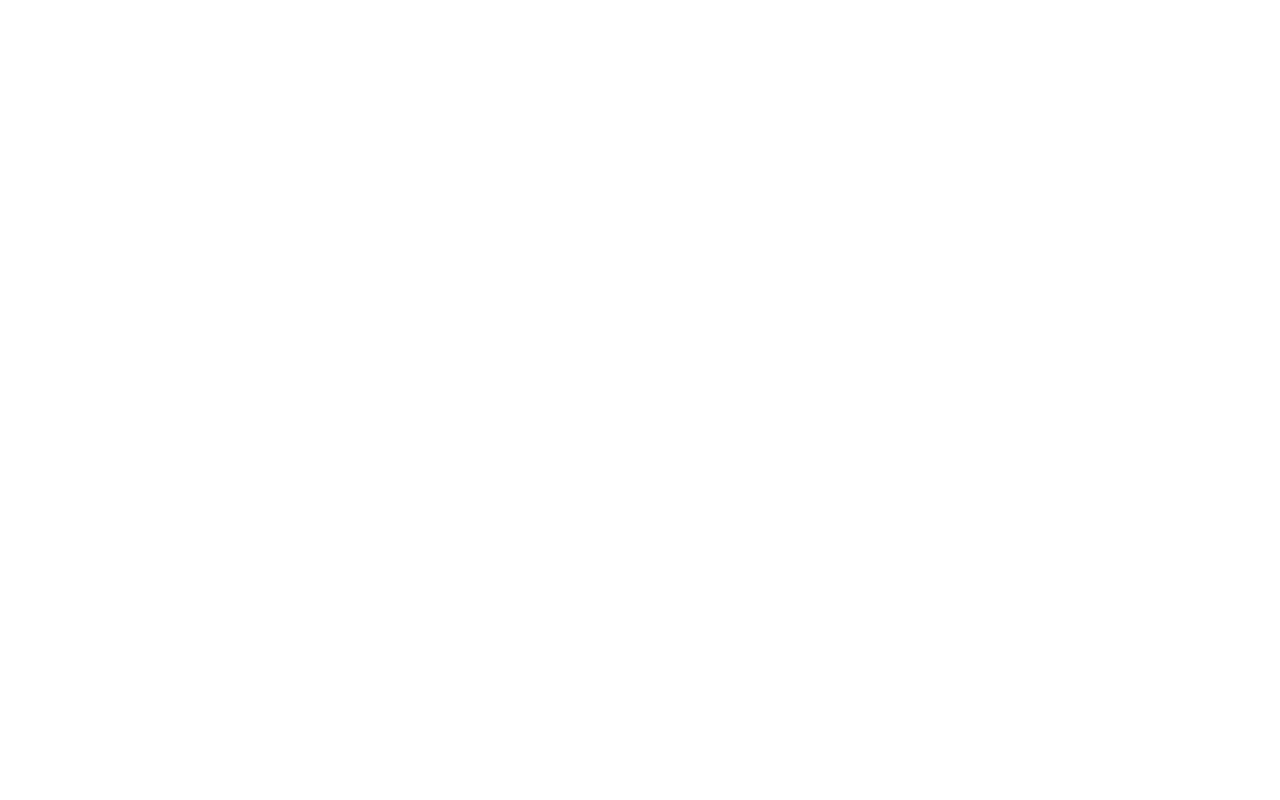
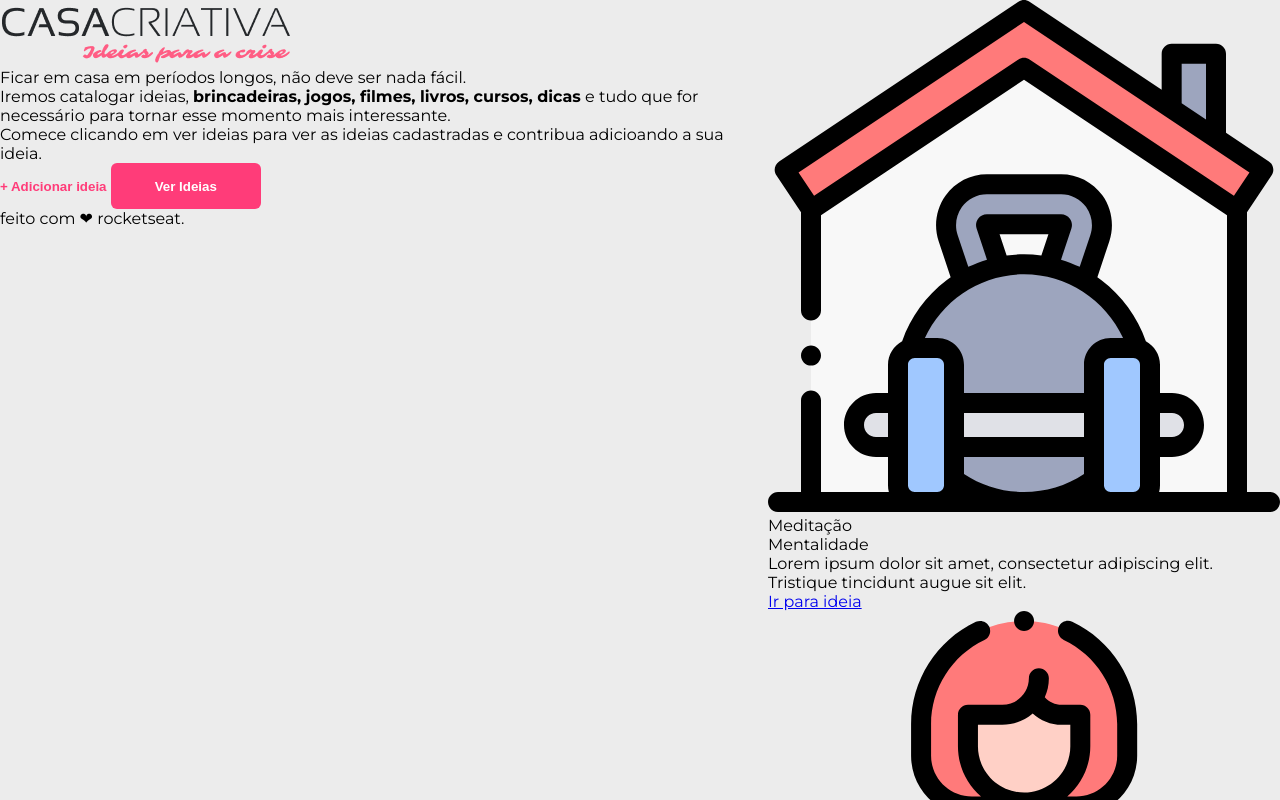
Before and after one commit to Izacsilva/Casa-criativa-original, a plain HTML site: page index.html in a window 1280 px wide. Shown: the top 800 px of the page. Drawn offline with Linux system fonts and the light colour scheme.

Commit message:
criado estrutura html e primeiro estilos

```diff
--- a/index.html
+++ b/index.html
@@ -6,10 +6,46 @@
     <link rel="stylesheet" href="style/resert-root-style.css">
 
     <meta name="viewport" content="width=device-width, initial-scale=1.0">
-
+    <link href="https://fonts.googleapis.com/css2?family=Montserrat:wght@300;400;500;600;700&display=swap" rel="stylesheet">
     <title>Casa Criativa</title>
 </head>
 <body>
+   <div id="container">
+        <div class="content">
+            <header>
+                <img src="imagens/logo.png" alt="Logotipo Casa Criativa" class="logo-header">
+            </header>
+
+            <section class="text-main">
+                <p>Ficar em casa em períodos longos, não deve ser nada fácil.</p>
+                <p>Iremos catalogar ideias, <strong>brincadeiras, jogos, filmes, livros, cursos, dicas</strong> e tudo que for necessário para tornar esse momento mais interessante.</p>
+                <p>Comece clicando em ver ideias para ver as  ideias cadastradas e contribua adicioando a sua ideia.</p>
+                <button class="btn-link">+ Adicionar ideia</button>
+                <button class="btn-fisico">Ver Ideias</button>
+                 <p class="footer">feito com ❤ rocketseat.</p>
+
+            </section>
+        </div>
+
+    <section class="cards">
+        <div class="card-1">
+            <img src="imagens/sport.svg" alt="esporte">
+            <p>Meditação</p>
+            <p>Mentalidade</p>
+            <p>Lorem ipsum dolor sit amet, consectetur adipiscing elit. Tristique tincidunt augue sit elit. </p>
+            <a href="#">Ir para ideia</a>
+        </div>
+        <div class="card-2">
+         <img src="imagens/yoga-mat.svg" alt="esporte">
+         <p>Meditação</p>
+         <p>Mentalidade</p>
+         <p>Lorem ipsum dolor sit amet, consectetur adipiscing elit. Tristique tincidunt augue sit elit. </p>
+         <a href="#">Ir para ideia</a>
+        </div>
+    </section>
+   </div>
+
+
 
 </body>
 </html>
--- a/style/index-style.css
+++ b/style/index-style.css
@@ -0,0 +1,25 @@
+#container {
+    background: var(--cor-Fundo);
+
+    display: flex;
+    font-size: 1rem;
+    font-family: 'Montserrat', sans-serif;
+
+}
+
+.content .text-main .btn-link {
+    border: 0;
+    background-color: var(--cor-Fundo);
+    color: var(--cor-primária);
+    font-weight: bold;
+}
+
+.content .text-main .btn-fisico {
+    border: 0;
+    background-color: var(--cor-primária);
+    border-radius: 6px;
+    color: white;
+    font-weight: bold;
+    width: 150px;
+    height: 46px;
+}
--- a/style/resert-root-style.css
+++ b/style/resert-root-style.css
@@ -0,0 +1,15 @@
+* {
+    margin: 0;
+    padding: 0;
+    box-sizing: border-box;
+}
+:root {
+    /*Cores da marca*/
+    --cor-primária: #FF3C79;
+    --cor-sombra: #BF2E5C;
+    --cor-secundária: #801F3D;
+    --cor-Fundo: #ECECEC;
+    /*Cores dos textos*/
+    --cor-TextoPrincipal: #3E3E3E;
+    --cor-TextoSecundário: #5E5E5E;
+}
```
Also changed, not shown: README.md, imagens/ilustracao_yoga.svg (added), imagens/logo.png (added), imagens/sport.svg (added), imagens/yoga-mat.svg (added).
